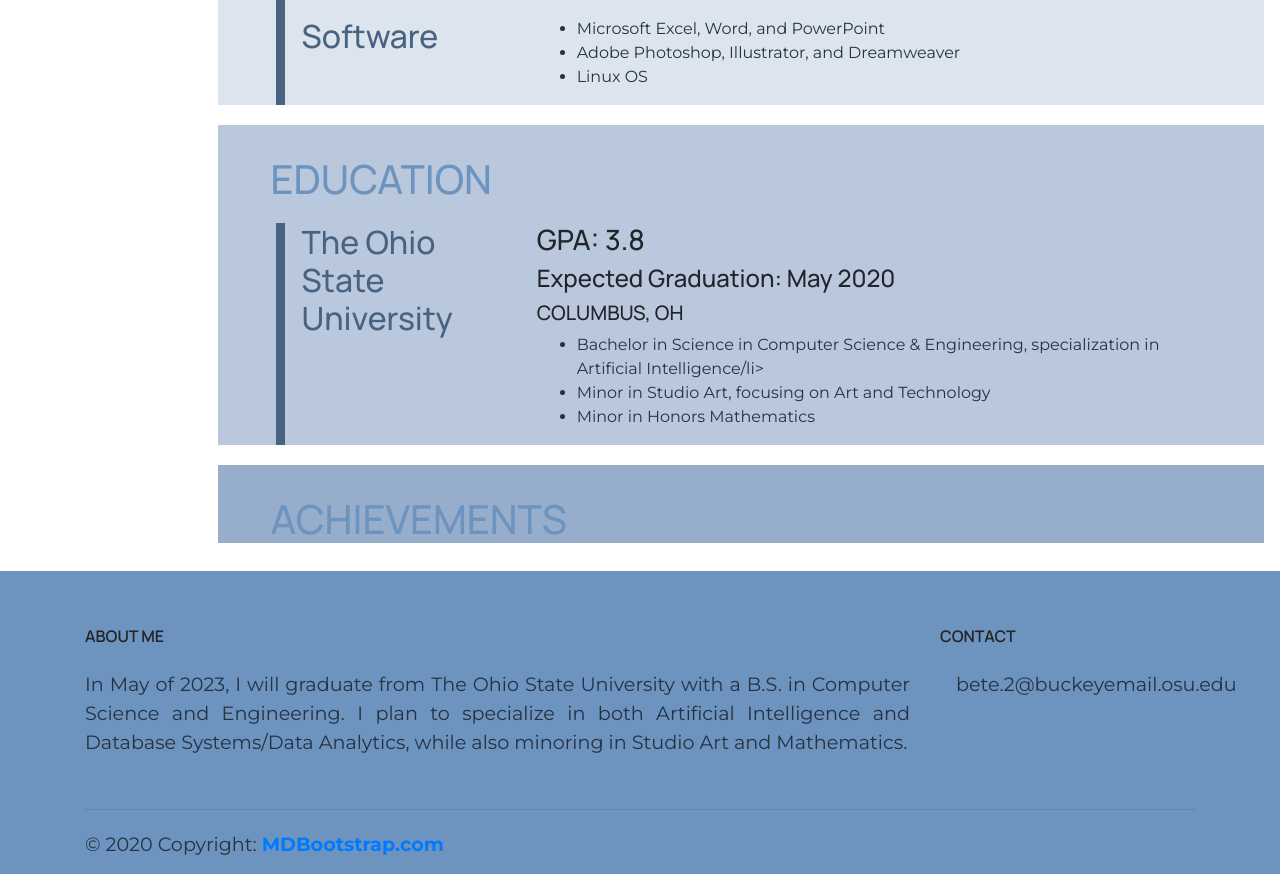
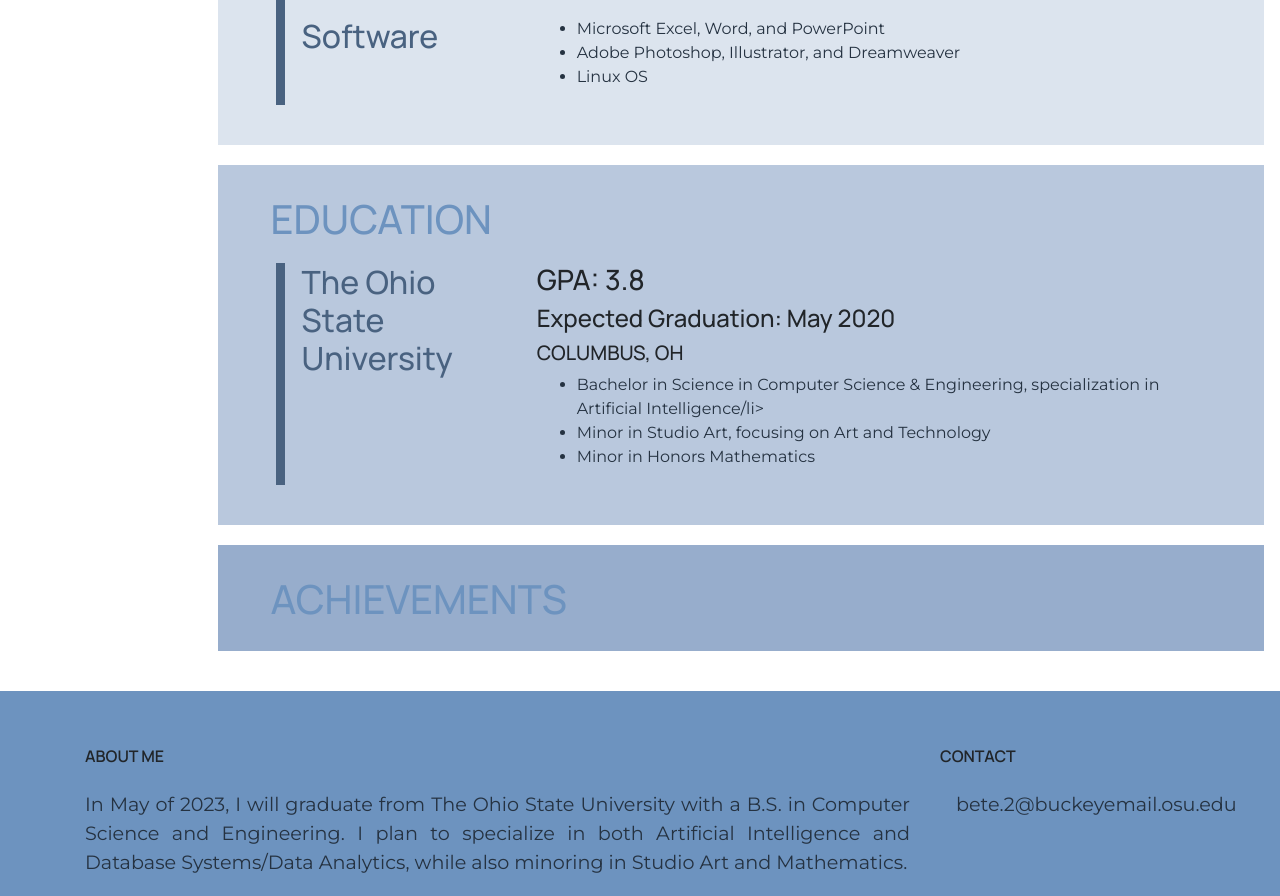
Before and after one commit to anniemenart/anniemenart.github.io, a plain HTML site: page resume.html in a window 1280 px wide. Shown: the part 943-1839 px from the top of the page. Drawn offline with nearby package versions, Linux system fonts and the light colour scheme.

Commit message:
Update resume.html

```diff
--- a/resume.html
+++ b/resume.html
@@ -12,17 +12,23 @@
 		   .light {
 			   background-color: #DCE4EE;
 			   margin-right: 1.5%;
+			   padding-bottom: 20px;
+			   margin-bottom: 20px;
 		   }
 
 		   .medium {
 			   background-color: #B9C8DD;
 			   margin-right: 1.5%;
+			   padding-bottom: 20px;
+			   margin-bottom: 20px;
 		   }
 
 
 		   .dark {
 			   background-color: #97ADCC;
 			   margin-right: 1.5%;
+			   padding-bottom: 20px;
+			   margin-bottom: 20px;
 		   }
 
 		   h1, h3, h5 {
```
